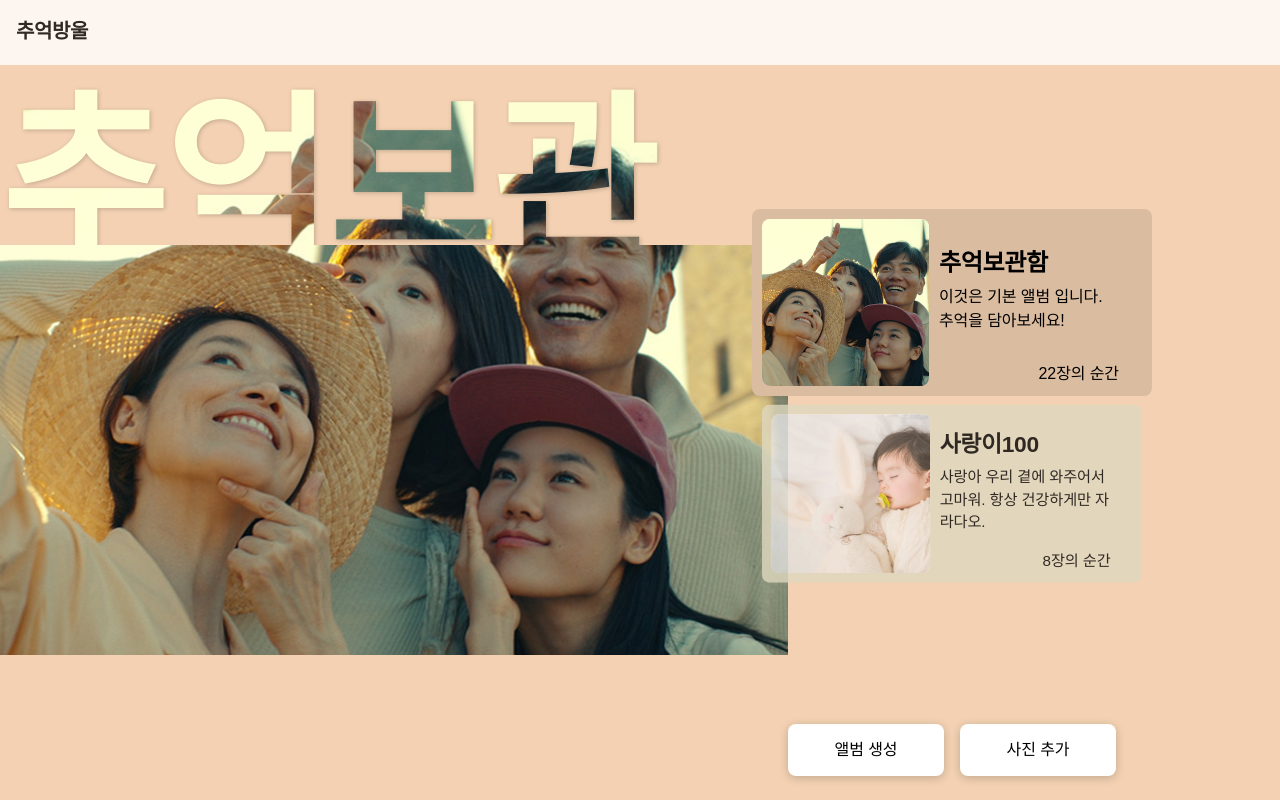
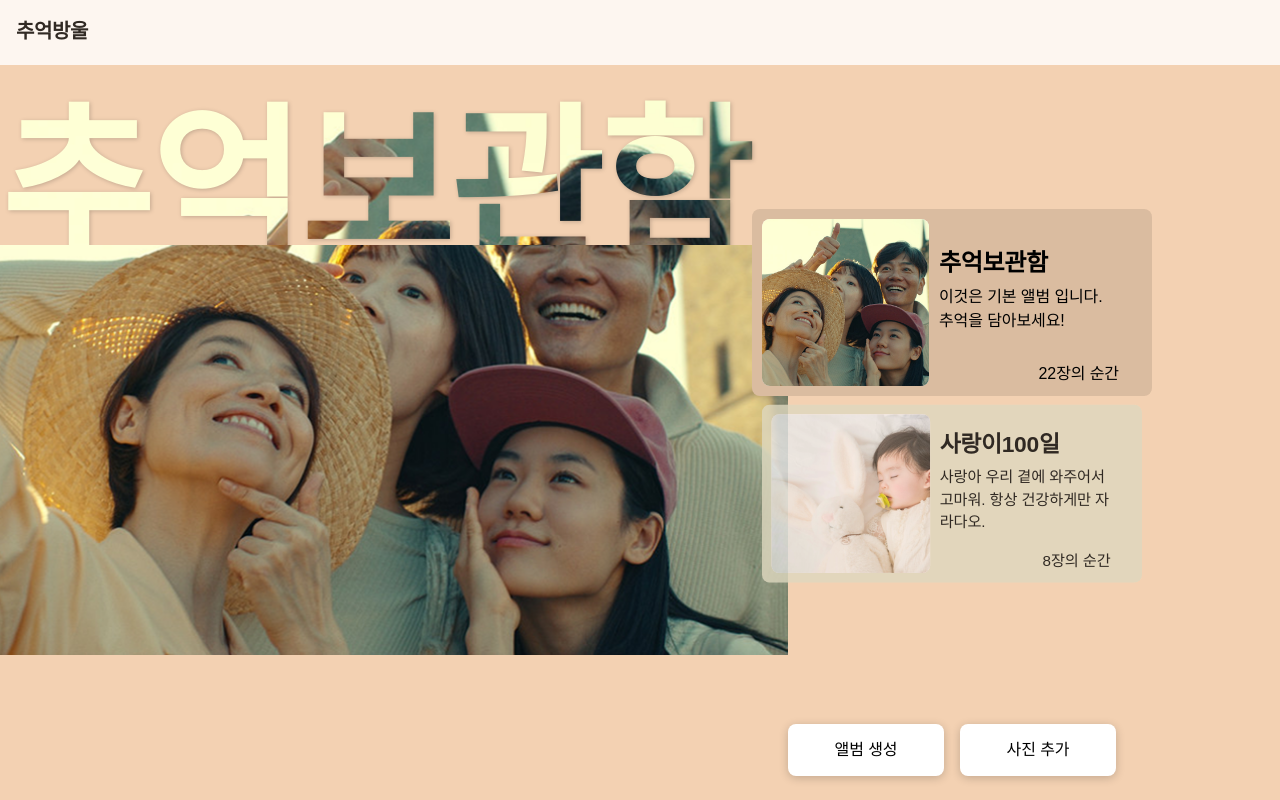
Before and after one commit to rmfosem613/MemoryBubble, a React (Vite) app in the folder FE/: page / in a window 1280 px wide. Built offline with nearby package versions, Linux system fonts and the light colour scheme.

Commit message:
Feat: 앨범 title 7글자까지 보이게 수정
S12P21D201-58

```diff
--- a/FE/src/components/album/AlbumsData.json
+++ b/FE/src/components/album/AlbumsData.json
@@ -9,7 +9,7 @@
   },
   {
     "id": 2,
-    "title": "사랑이100",
+    "title": "사랑이100일",
     "description": "사랑아 우리 곁에 와주어서 고마워. 항상 건강하게만 자라다오.",
     "imageUrl": "src/assets/images/album-2.png",
     "bgColor": "bg-album-300",
--- a/FE/src/pages/MainPage.tsx
+++ b/FE/src/pages/MainPage.tsx
@@ -2,6 +2,7 @@ import SlidingAlbumList from "@/components/album/SlidingAlbumList"
 import useAlbumStore from "@/stores/useAlbumStore";
 import { useModal } from '@/hooks/useModal';
 import { useNavigate } from 'react-router-dom';
+import { useEffect, useState, useRef } from 'react';
 
 // 모달창 관련 컴포넌트
 import InputText from "@/components/common/Modal/InputText";
@@ -11,9 +12,48 @@ import DropDown from "@/components/common/Modal/DropDown";
 function MainPage() {
   const { currentAlbum } = useAlbumStore();
   const navigate = useNavigate();
+  const titleRef = useRef<HTMLParagraphElement>(null);
+  const containerRef = useRef<HTMLDivElement>(null);
+  // const [titleFontSize, setTitleFontSize] = useState<string>('text-album-1-lg');
 
   // 모달 관련
   const { openModal } = useModal();
+
+  // 앨범 제목 길이에 따라 글자 크기 조절
+  // useEffect(() => {
+  //   const checkAndResizeTitle = () => {
+  //     if (titleRef.current && containerRef.current) {
+  //       const titleElement = titleRef.current;
+  //       const containerElement = containerRef.current;
+
+  //       // 원래 글자 크기로 시작
+  //       titleElement.className = 'absolute text-album-1-lg font-p-800 bg-clip-text w-[94%] drop-shadow-[1px_1px_2px_rgba(0,0,0,0.2)]';
+
+  //       // 텍스트가 컨테이너를 벗어나는지 확인
+  //       if (titleElement.scrollWidth > containerElement.clientWidth) {
+  //         // 글자 크기 단계적으로 줄이기
+  //         if (titleElement.scrollWidth > containerElement.clientWidth * 1.5) {
+  //           setTitleFontSize('text-h3-lg');
+  //         } else if (titleElement.scrollWidth > containerElement.clientWidth * 1.2) {
+  //           setTitleFontSize('text-h2-lg');
+  //         } else {
+  //           setTitleFontSize('text-h1-lg');
+  //         }
+  //       } else {
+  //         setTitleFontSize('text-album-3-lg');
+  //       }
+  //     }
+  //   };
+
+  //   // 앨범이 변경될 때마다 확인
+  //   checkAndResizeTitle();
+
+  //   // 창 크기가 변경될 때도 확인
+  //   window.addEventListener('resize', checkAndResizeTitle);
+  //   return () => {
+  //     window.removeEventListener('resize', checkAndResizeTitle);
+  //   };
+  // }, [currentAlbum]);
 
   // 앨범 클릭 시 해당 앨범 상세 페이지로 이동
   const handleAlbumClick = () => {
@@ -45,11 +85,13 @@ function MainPage() {
 
               {/* 앨범 제목 */}
               <div className={`absolute z-10 w-full bg-p-800 ${currentAlbum?.bgColor || 'bg-album-200'} transition-colors duration-500`}>
-                <div className='relative h-[180px] w-full overflow-hidden bg-transparent text-left z-10'>
+                <div ref={containerRef} className='relative h-[180px] w-full bg-transparent text-left z-10 overflow-hidden'>
                   <p
-                    className='absolute text-album-1-lg font-p-800 bg-clip-text w-[94%]
+                    ref={titleRef}
+                    className={`absolute text-album-1-lg font-p-800 bg-clip-text w-[100%]
                     drop-shadow-[1px_1px_2px_rgba(0,0,0,0.2)]
-                    '
+                    text-ellipsis
+                    `}
                     style={{
                       color: "transparent",
                       WebkitBackgroundClip: "text",
--- a/FE/src/pages/MainWithLoading.tsx
+++ b/FE/src/pages/MainWithLoading.tsx
@@ -10,7 +10,7 @@ function MainWithLoading() {
   useEffect(() => {
     const timer = setTimeout(() => {
       setIsLoading(false);
-    }, 5000);
+    }, 1000);
 
     return () => clearTimeout(timer);
   }, []);
--- a/FE/tailwind.config.js
+++ b/FE/tailwind.config.js
@@ -177,15 +177,15 @@ module.exports = {
           },
         ],
         "album-1-lg": [
-          "180px",
+          "165px",
           {
-            lineHeight: "238px",
+            lineHeight: "246px",
             letterSpacing: "-2px",
             // fontWeight: "400",
           },
         ],
         "album-2-lg": [
-          "160px",
+          "140px",
           {
             lineHeight: "249px",
             letterSpacing: "-0.4px",
@@ -193,7 +193,7 @@ module.exports = {
           },
         ],
         "album-3-lg": [
-          "140px",
+          "120px",
           {
             lineHeight: "264px",
             letterSpacing: "-0.4px",
```
